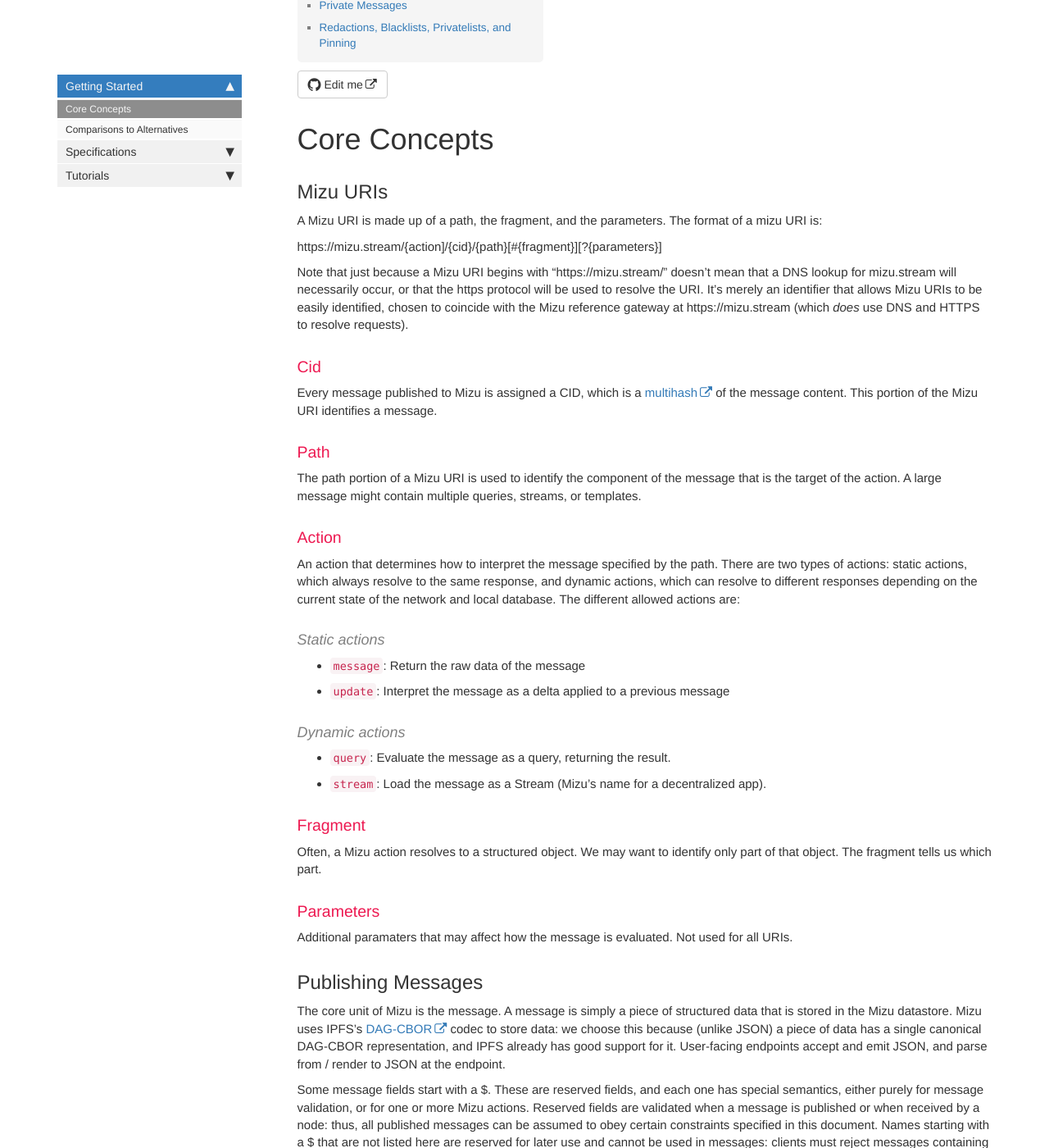
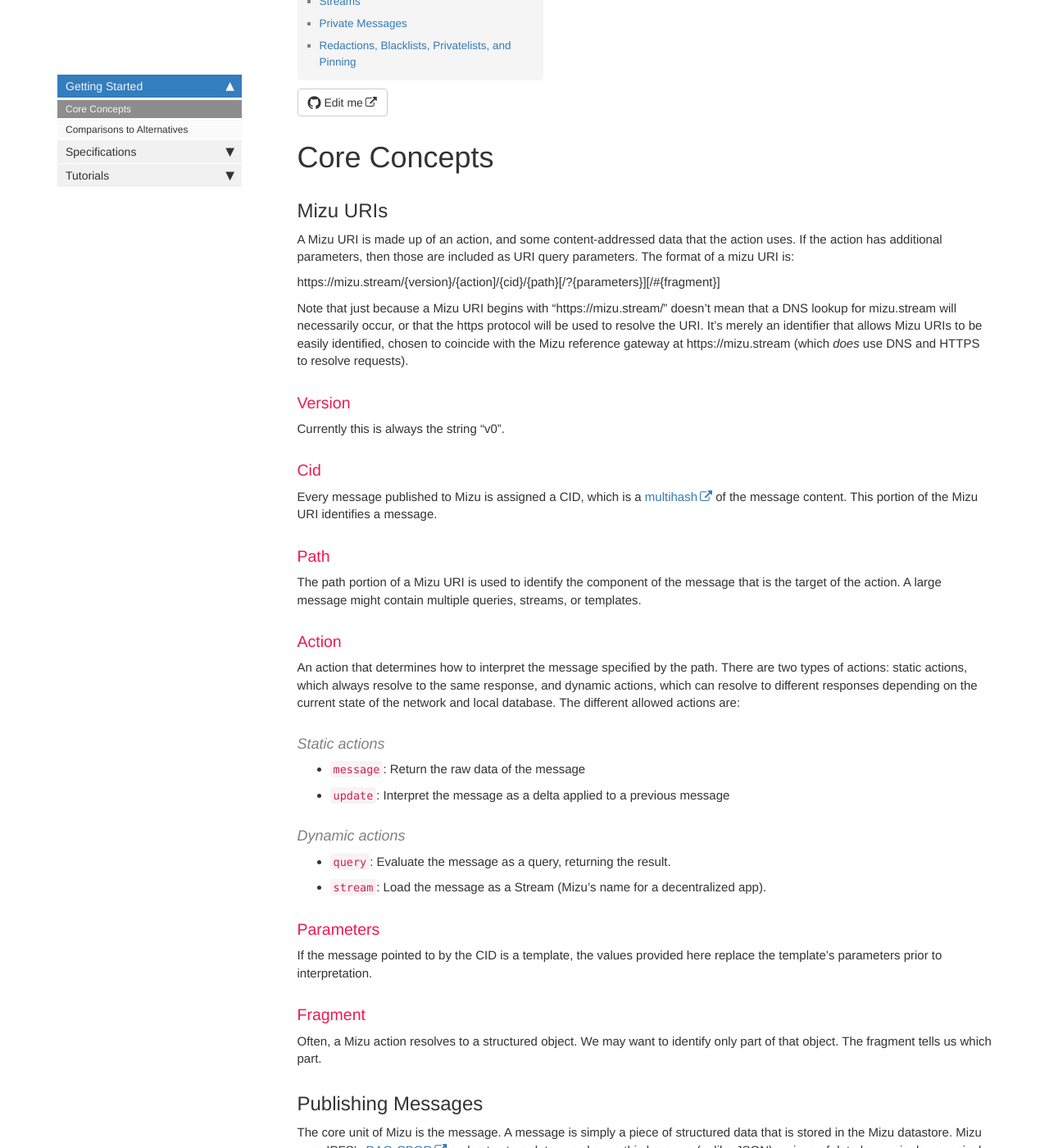
Before and after one commit to solipsis-project/mizu-documentation, a Jekyll site: the page built from pages/concepts.md, in a window 1280 px wide and 1400 px high, scrolled down 486 px. Shown: the whole window at 82% size. Built offline with Jekyll 4.4.1, drawn with Linux system fonts in a browser that asks for light colours; comment, search, counter and statistics services are not loaded; some of the changed text lies outside the part shown.

Commit message:
Update URI to include version number

```diff
--- a/pages/concepts.md
+++ b/pages/concepts.md
@@ -8,11 +8,15 @@ summary: An high-level of important concepts in Mizu
 
 ## Mizu URIs
 
-A Mizu URI is made up of a path, the fragment, and the parameters. The format of a mizu URI is:
+A Mizu URI is made up of an action, and some content-addressed data that the action uses. If the action has additional parameters, then those are included as URI query parameters. The format of a mizu URI is:
 
-https://mizu.stream/{action]/{cid}/{path}[#{fragment}][?{parameters}]
+https://mizu.stream/{version}/{action]/{cid}/{path}[/?{parameters}][/#{fragment}]
 
 Note that just because a Mizu URI begins with "https://mizu.stream/" doesn't mean that a DNS lookup for mizu.stream will necessarily occur, or that the https protocol will be used to resolve the URI. It's merely an identifier that allows Mizu URIs to be easily identified, chosen to coincide with the Mizu reference gateway at https://mizu.stream (which *does* use DNS and HTTPS to resolve requests).
+
+### Version
+
+Currently this is always the string "v0".
 
 ### Cid
 
@@ -34,13 +38,13 @@ An action that determines how to interpret the message specified by the path. Th
 - `query`: Evaluate the message as a query, returning the result.
 - `stream`: Load the message as a Stream (Mizu's name for a decentralized app).
 
+### Parameters
+
+If the message pointed to by the CID is a template, the values provided here replace the template's parameters prior to interpretation.
+
 ### Fragment
 
 Often, a Mizu action resolves to a structured object. We may want to identify only part of that object. The fragment tells us which part.
-
-### Parameters
-
-Additional paramaters that may affect how the message is evaluated. Not used for all URIs.
 
 ## Publishing Messages
 
```
